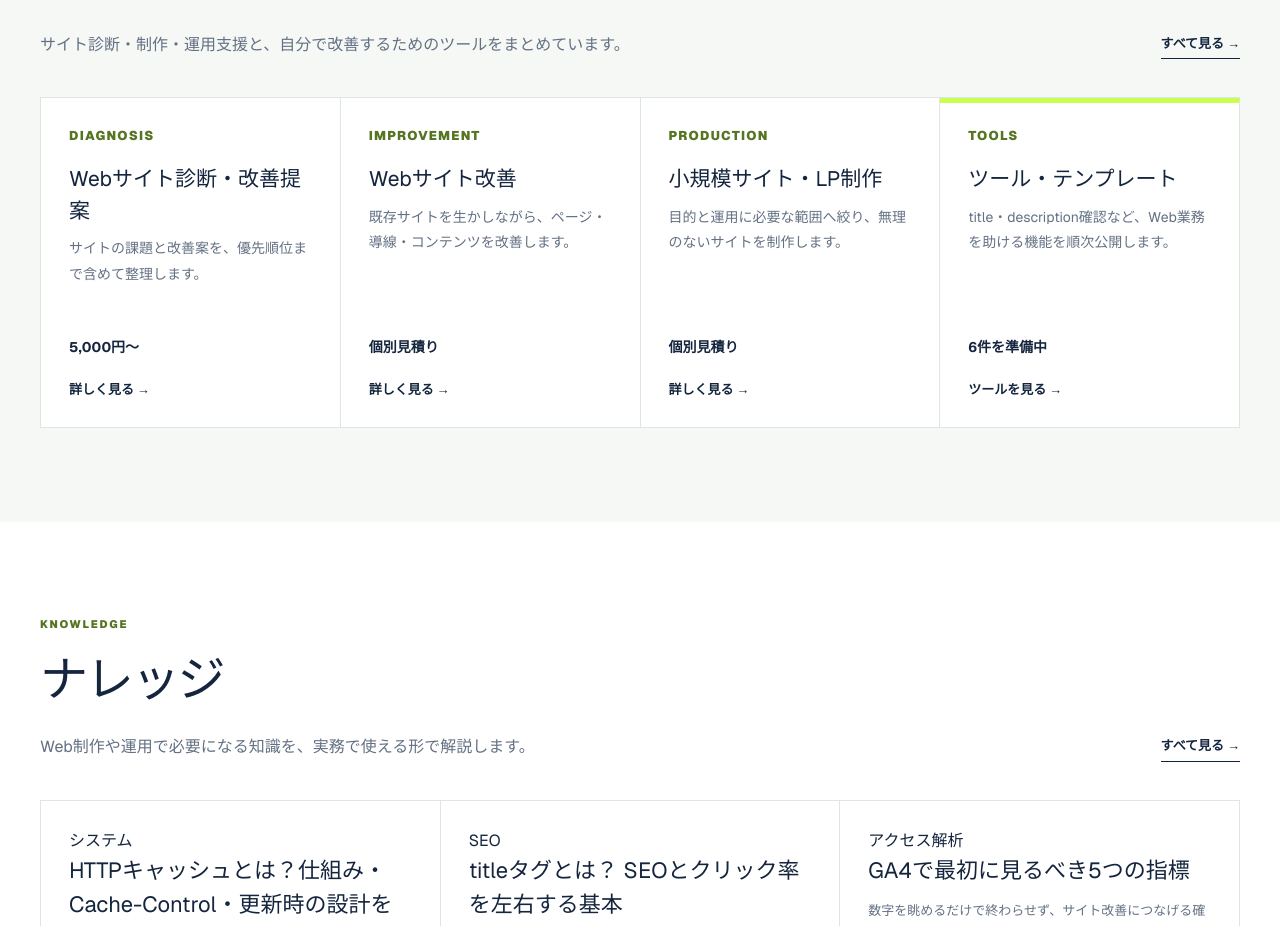
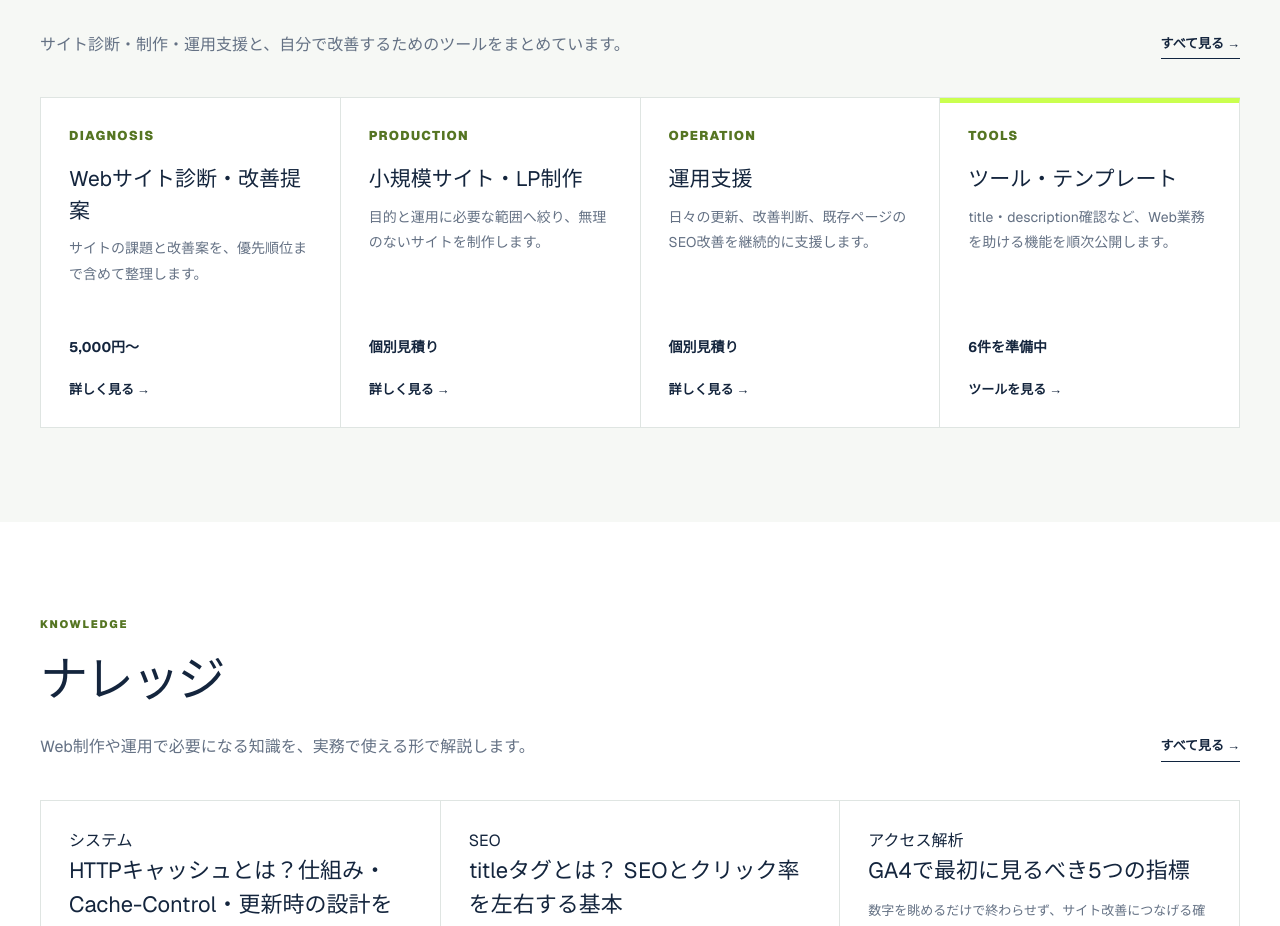
Before and after one commit to oka-wani/web-direction-lab, a Next.js app: page / in a window 1280 px wide. Shown: the part 900-1826 px from the top of the page. Built offline with nearby package versions, Linux system fonts and the light colour scheme.

Commit message:
Refine WGL services and content presentation

```diff
--- a/app/platform-data.ts
+++ b/app/platform-data.ts
@@ -25,40 +25,28 @@ export const services: Service[] = [
     steps: ["URL・目的・お悩みを確認", "対象ページと各評価項目を調査", "課題と改善案を整理", "診断レポートを納品・説明"],
   },
   {
-    slug: "website-improvement",
-    label: "IMPROVEMENT",
-    title: "Webサイト改善",
-    summary: "既存サイトを生かしながら、ページ・導線・コンテンツを改善します。",
-    description: "全面リニューアルに限定せず、優先度の高いページや導線から段階的に改善します。要件整理から制作進行、公開後の確認まで一貫して支援します。",
-    price: "個別見積り",
-    period: "内容に応じてご案内",
-    deliverables: ["改善方針", "画面・コンテンツ改善", "実装または制作指示", "公開後チェック"],
-    recommendedFor: ["問い合わせを増やしたい", "既存サイトを大きく作り直したくない", "改善の進行をまとめて任せたい"],
-    steps: ["現状と目標を確認", "改善範囲と優先順位を決定", "設計・制作・実装", "公開と効果確認"],
-  },
-  {
     slug: "small-site-production",
     label: "PRODUCTION",
     title: "小規模サイト・LP制作",
     summary: "目的と運用に必要な範囲へ絞り、無理のないサイトを制作します。",
-    description: "小規模なコーポレートサイト、サービスサイト、ランディングページを対象に、情報設計から公開まで支援します。更新方法と公開後の運用も考慮します。",
+    description: "小規模なコーポレートサイト、サービスサイト、ランディングページを対象に、情報設計から公開まで支援します。検索意図、title・description、見出し、内部リンクなどの基本SEOも制作工程に含めます。",
     price: "個別見積り",
     period: "内容に応じてご案内",
-    deliverables: ["要件整理", "サイト・ページ設計", "デザインと実装", "公開支援"],
+    deliverables: ["要件整理", "サイト・ページ設計", "基本SEO設計", "デザイン・実装・公開支援"],
     recommendedFor: ["必要十分な規模で始めたい", "サービスの受け皿を作りたい", "公開後も自分で更新したい"],
     steps: ["目的・予算・納期を確認", "要件と構成を決定", "デザイン・実装", "確認・公開"],
   },
   {
-    slug: "project-support",
-    label: "PROJECT",
-    title: "Web制作・リニューアル進行支援",
-    summary: "要件・スケジュール・確認事項を整理し、制作プロジェクトを前へ進めます。",
-    description: "サイト制作やリニューアルで発生する要件整理、関係者との合意形成、制作会社への指示、検品、公開までを実務目線で支援します。",
+    slug: "operation-support",
+    label: "OPERATION",
+    title: "運用支援",
+    summary: "日々の更新、改善判断、既存ページのSEO改善を継続的に支援します。",
+    description: "更新相談、アクセス状況の確認、既存ページのSEO改善、制作会社への指示整理、公開前後の確認を必要な範囲で支援します。大規模なSEOコンサルではなく、サイト運用の中で実行できる改善を積み重ねます。",
     price: "個別見積り",
     period: "内容に応じてご案内",
-    deliverables: ["要件・課題整理", "進行計画", "制作指示・確認事項", "検品・公開支援"],
-    recommendedFor: ["社内だけでは進行をまとめにくい", "制作会社へ正確に要望を伝えたい", "公開までの抜け漏れを減らしたい"],
-    steps: ["目的・体制・現状を確認", "要件と役割を整理", "制作進行とレビューを支援", "検品・公開を支援"],
+    deliverables: ["運用課題の整理", "更新・改善の優先順位", "既存ページのSEO改善案", "制作指示・公開確認"],
+    recommendedFor: ["更新や改善の判断を相談したい", "既存ページの検索流入を少しずつ改善したい", "制作会社への指示や確認を支援してほしい"],
+    steps: ["サイトと運用体制を確認", "対応範囲と頻度を決定", "更新・SEO改善・確認を支援", "結果を振り返り次の改善を整理"],
   },
 ];
 
```
